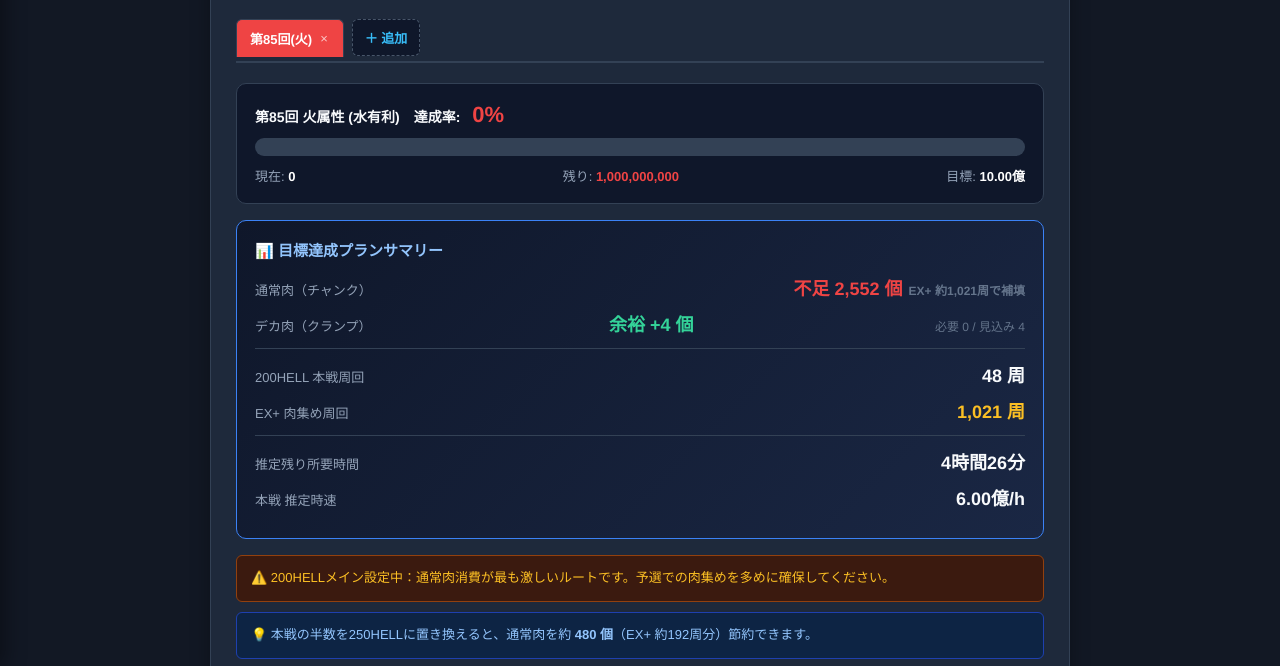
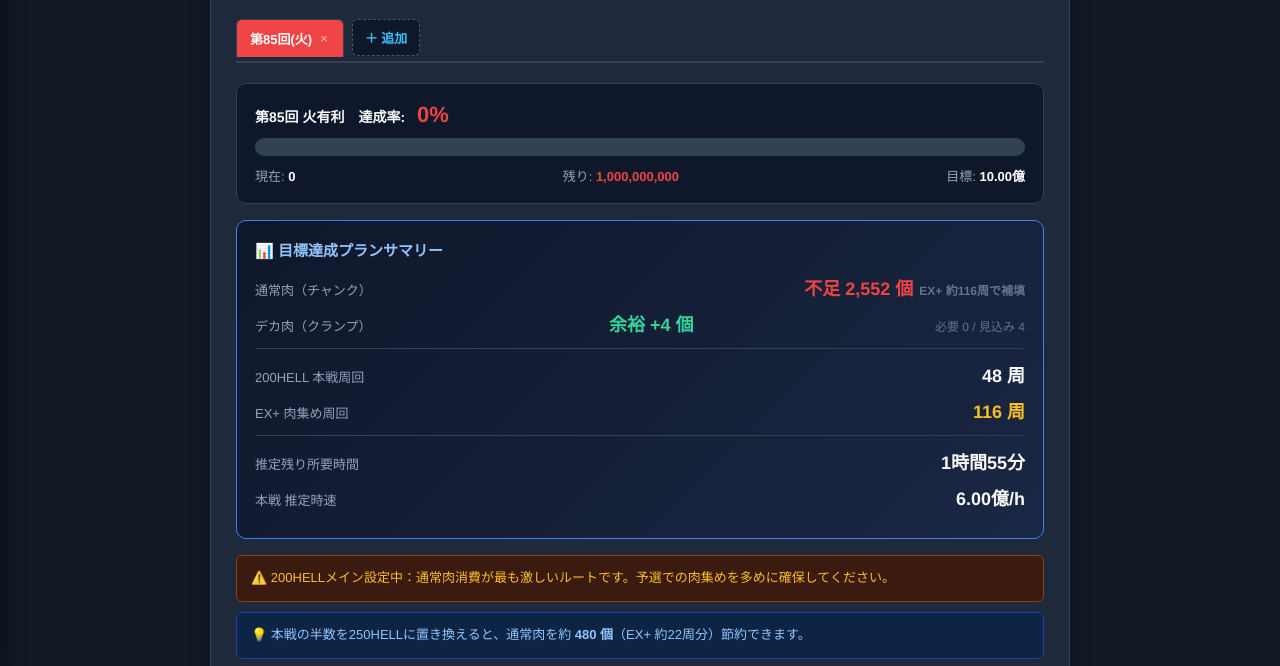
Before and after one commit to coffee596/Milestone, a plain HTML site: page gbf_tracker.html in a window 1280 px wide. Shown: the part 134-800 px from the top of the page. Drawn offline with Linux system fonts and the light colour scheme.

Commit message:
バグ修正

```diff
--- a/gbf_tracker.html
+++ b/gbf_tracker.html
@@ -178,12 +178,12 @@
 
     // ===== マスターデータ（既存の貢献度データを流用） =====
     const ELEMENT_MAP = {
-        fire:  { name: '火属性 (水有利)', color: '#ef4444', label: '火' },
-        water: { name: '水属性 (土有利)', color: '#3b82f6', label: '水' },
-        earth: { name: '土属性 (風有利)', color: '#d97706', label: '土' },
-        wind:  { name: '風属性 (火有利)', color: '#10b981', label: '風' },
-        light: { name: '光属性 (闇有利)', color: '#eab308', label: '光' },
-        dark:  { name: '闇属性 (光有利)', color: '#a855f7', label: '闇' }
+        fire:  { name: '火有利', color: '#ef4444', label: '火' },
+        water: { name: '水有利', color: '#3b82f6', label: '水' },
+        earth: { name: '土有利', color: '#d97706', label: '土' },
+        wind:  { name: '風有利', color: '#10b981', label: '風' },
+        light: { name: '光有利', color: '#eab308', label: '光' },
+        dark:  { name: '闇有利', color: '#a855f7', label: '闇' }
     };
 
     // 既存のHELL_INFOをベースに拡張
@@ -195,11 +195,11 @@
         { key: 'h100', name: '100 HELL', contribution: 2680000,   meatCost: 20, meatType: 'グラッジチャンク', isSpecialMeat: false, secPresets: { fast: 30, hfa: 55, sfa: 90 } },
         { key: 'h150', name: '150 HELL', contribution: 4100000,   meatCost: 20, meatType: 'グラッジチャンク', isSpecialMeat: false, secPresets: { fast: 40, hfa: 65, sfa: 110 } },
         { key: 'h200', name: '200 HELL', contribution: 20000000,  meatCost: 20, meatType: 'グラッジチャンク', isSpecialMeat: false, secPresets: { fast: 75, hfa: 120, sfa: 210 } },
-        { key: 'h250', name: '250 HELL', contribution: 55000000,  meatCost: 20, meatType: 'マリシャスクランプ', isSpecialMeat: true, secPresets: { fast: 90, hfa: 150, sfa: 240 } }
+        { key: 'h250', name: '250 HELL', contribution: 75000000,  meatCost: 20, meatType: 'マリシャスクランプ', isSpecialMeat: true, secPresets: { fast: 90, hfa: 150, sfa: 240 } }
     ];
 
     // EX+の平均肉ドロップ数（1周あたり）
-    const EXP_MEAT_DROP = 2.5;
+    const EXP_MEAT_DROP = 22;
 
     // デフォルト設定
     function defaultSettings() {
```
